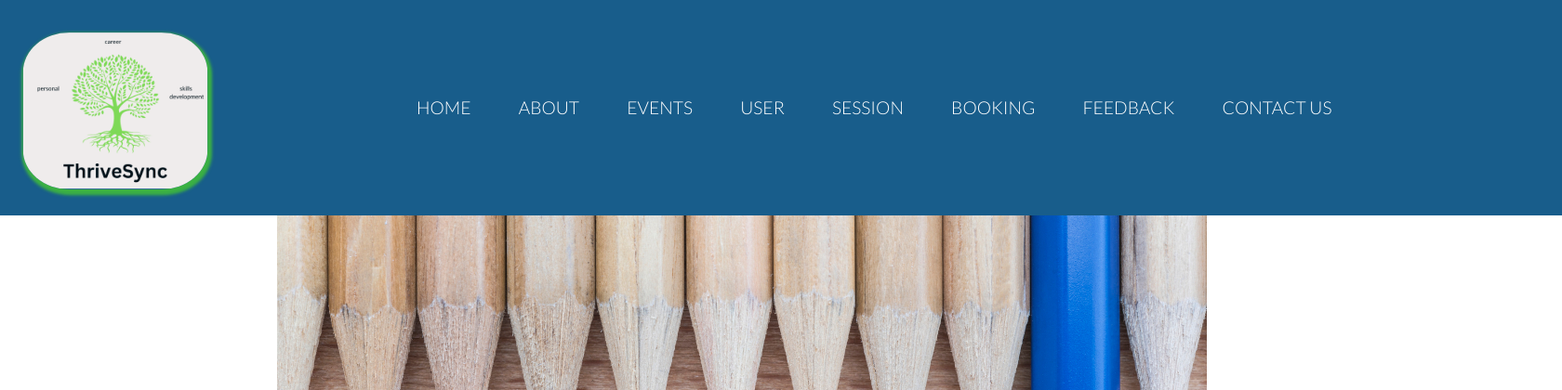
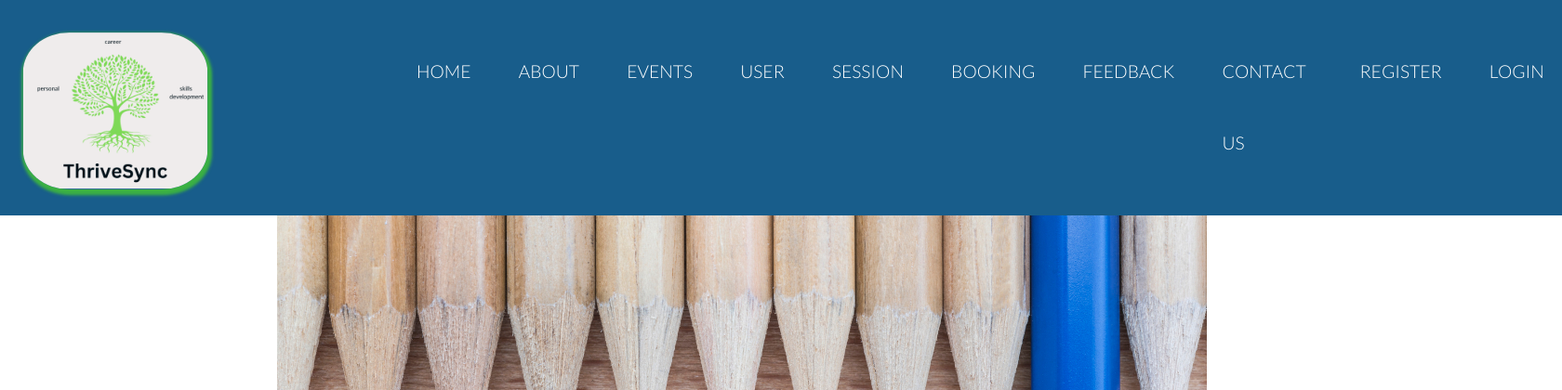
Before and after one commit to rosg150498/thrivesync, a Django app: page / in a window 1680 px wide. Shown: the top 420 px of the page at 93% size. Run offline with Django 4.2, Linux system fonts and the light colour scheme.

Commit message:
Add navigation links for register and login buttons to index.html

```diff
--- a/project/templates/index.html
+++ b/project/templates/index.html
@@ -50,6 +50,9 @@
              <li><a href="#booking">Booking</a></li>
              <li><a href="#feedback">Feedback</a></li>
              <li><a href="#contact-us">Contact Us</a></li>
+             <!-- Add links for Register and Login with direct URLs -->
+             <li><a href="{% url 'register' %}">Register</a></li>
+             <li><a href="{% url 'login' %}">Login</a></li>
 
         </ul>
 
```
